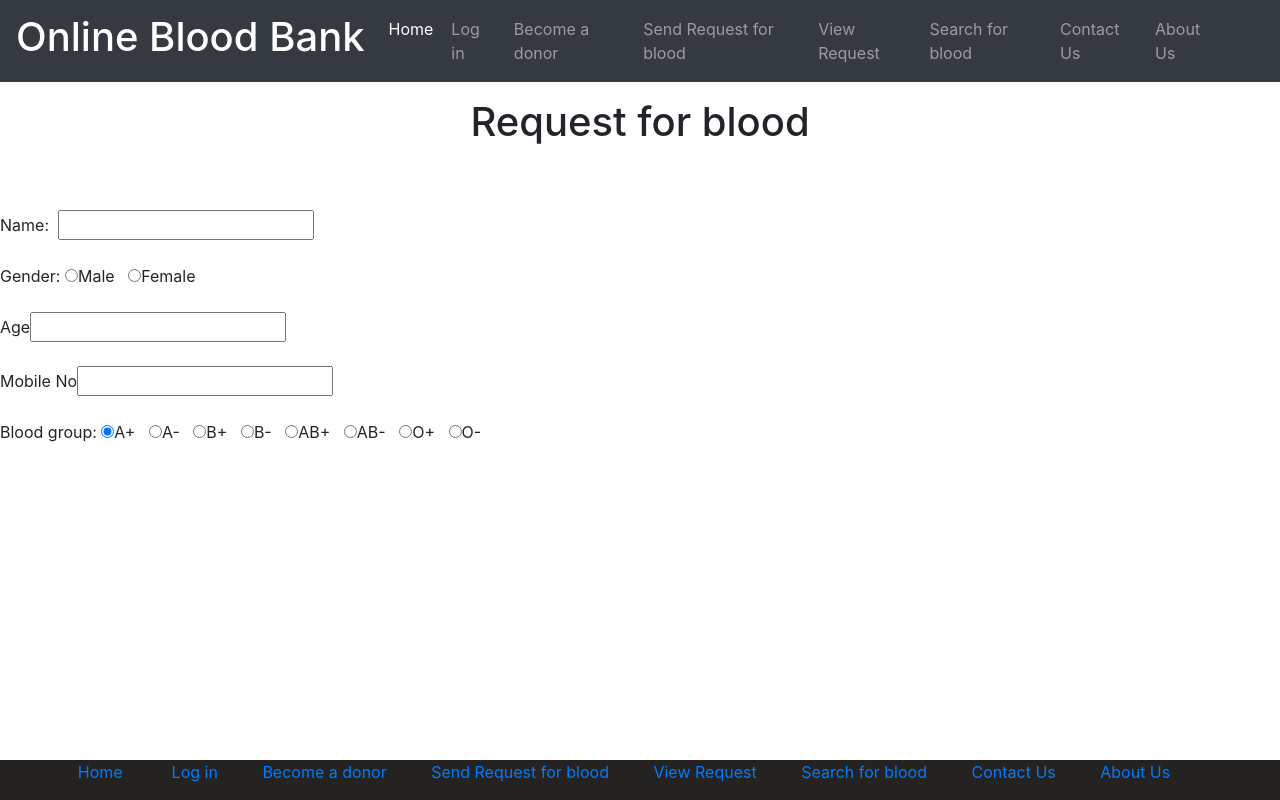
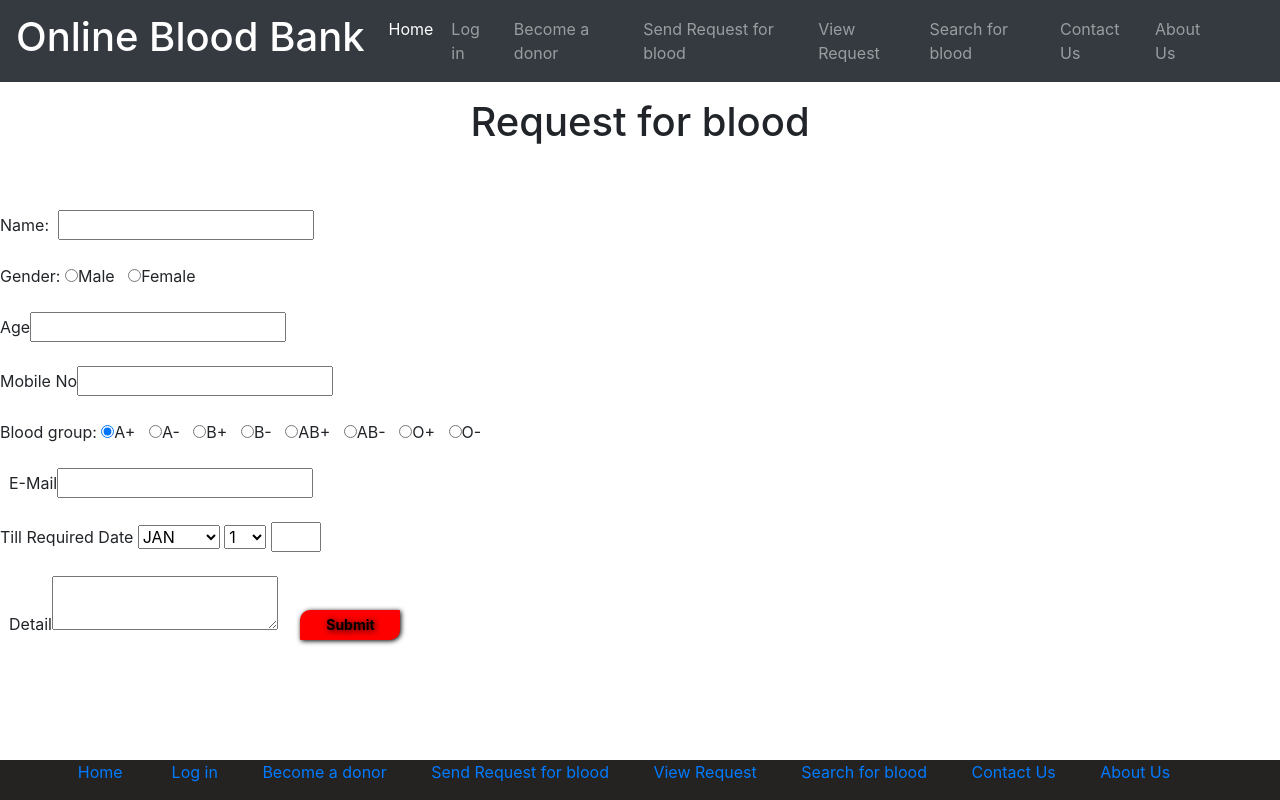
Before and after one commit to MdAhnafShahriarAdit/SU19CSE327S04G-BLOODMOON-NSU, a PHP site: page /send_req.php in a window 1280 px wide. Run offline with PHP 8.4, Linux system fonts and the light colour scheme.

Commit message:
Update send_req.php

```diff
--- a/Project Codes/send_req.php
+++ b/Project Codes/send_req.php
@@ -19,6 +19,66 @@
 <br><br>
 <tr><td class="lefttd" align="center">Blood group:&nbsp;</td><td><input name="r1" type="radio" value="A+" checked="checked">A+&nbsp;&nbsp;&nbsp;<input name="r1" type="radio" value="A-">A-&nbsp;&nbsp;&nbsp;<input name="r1" type="radio" value="B+">B+&nbsp;&nbsp;&nbsp;<input name="r1" type="radio" value="B-">B-&nbsp;&nbsp;&nbsp;<input name="r1" type="radio" value="AB+">AB+&nbsp;&nbsp;&nbsp;<input name="r1" type="radio" value="AB-">AB-&nbsp;&nbsp;&nbsp;<input name="r1" type="radio" value="O+">O+&nbsp;&nbsp;&nbsp;<input name="r1" type="radio" value="O-">O-&nbsp;&nbsp;&nbsp;</td></tr>
 <br><br>
+ <tr><td>&nbsp;</td></tr>
+<tr><td class="lefttd" align="center">E-Mail</td><td><input type="email" name="t5" required="required" /></td></tr>
+ <tr><td>&nbsp;</td></tr>
+ <br><br>
+<tr><td class="lefttd" align="center">Till Required Date</td><td>
+<select name="month">
+<option value="1">JAN</option>
+<option value="2">FEB</option>
+<option value="1">MARCH</option>
+<option value="1">APRIL</option>
+<option value="1">MAY</option>
+<option value="1">JUNE</option>
+<option value="1">JULY</option>
+<option value="1">AUG</option>
+<option value="1">SEPT</option>
+<option value="1">OCT</option>
+<option value="1">NOV</option>
+<option value="1">DEC</option>
+</select>
+<select name="day">
+<option value="1">1</option>
+<option value="2">2</option>
+<option value="3">3</option>
+<option value="4">4</option>
+<option value="5">5</option>
+<option value="6">6</option>
+<option value="7">7</option>
+<option value="8">8</option>
+<option value="9">9</option>
+<option value="10">10</option>
+<option value="11">11</option>
+<option value="12">12</option>
+<option value="13">13</option>
+<option value="14">14</option>
+<option value="15">15</option>
+<option value="16">16</option>
+<option value="17">17</option>
+<option value="18">18</option>
+<option value="19">19</option>
+<option value="20">20</option>
+<option value="21">21</option>
+<option value="22">22</option>
+<option value="23">23</option>
+<option value="24">24</option>
+<option value="25">25</option>
+<option value="26">26</option>
+<option value="27">27</option>
+<option value="28">28</option>
+<option value="29">29</option>
+<option value="30">30</option>
+<option value="31">31</option>
+</select>
+
+<input type="text" name="year" style=" width:50px"  /></td></tr><br><br>
+ <tr><td>&nbsp;</td></tr>
+<tr><td class="lefttd" align="center">Detail</td><td><textarea name="t7"></textarea></td></tr>
+ <tr><td>&nbsp;</td></tr>
+<tr><td>&nbsp;</td><td>
+<input type="submit" value="Submit" name="sbmt" style="border:0px; background:red; width:100px; height:30px; border-radius:10px 1px 10px; box-shadow:1px 1px 5px black; color:black; font-weight:bold; font-size:14px; text-shadow:1px 1px 6px black; "></td></tr></table>
+
 
  </body>
 
```
